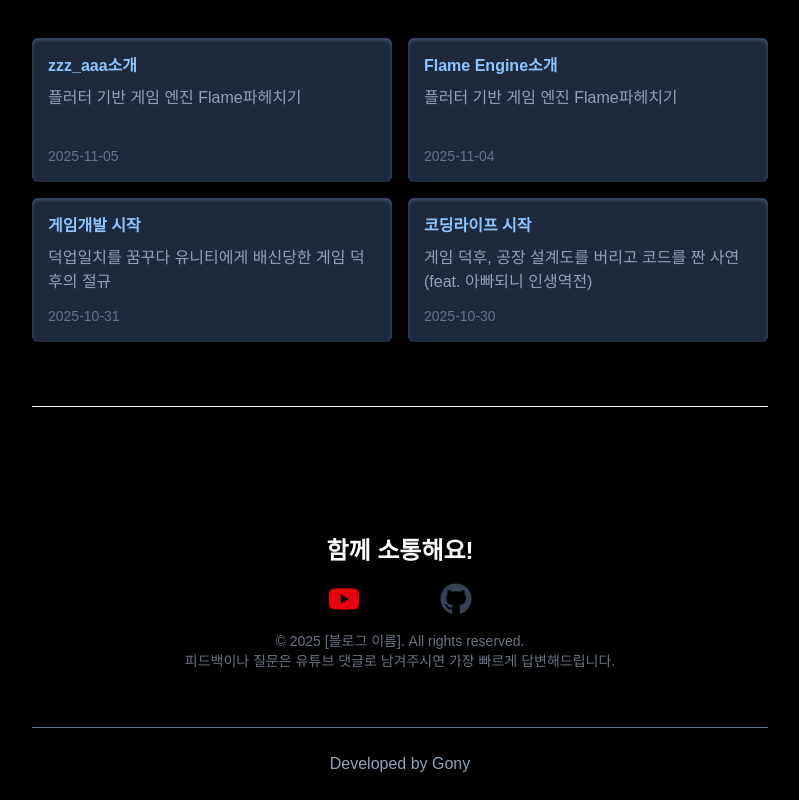
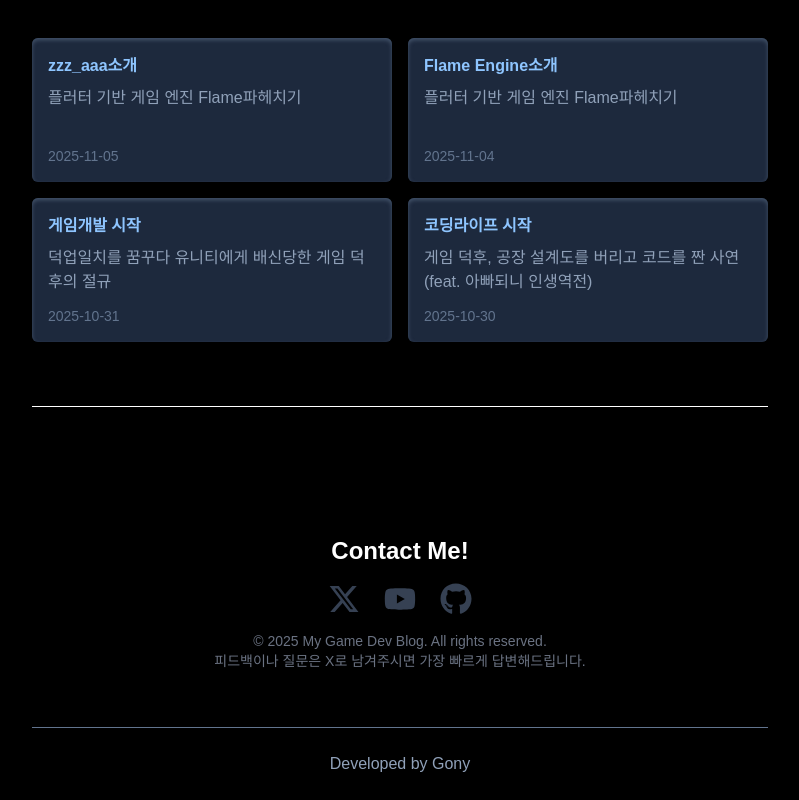
Before and after one commit to mygamedev-studio/blogapp, a Next.js app: page / in a window 1280 px wide. Shown: the part 1198-1998 px from the top of the page, without its empty margins (240-1039 px from the left). Built offline with nearby package versions, Linux system fonts and the light colour scheme; a web font is replaced by a local one.

Commit message:
SNS Link Added

```diff
--- a/app/page.tsx
+++ b/app/page.tsx
@@ -74,23 +74,23 @@ export default function Home() {
       </section>
       <div className="my-16 border-t pt-8"></div>
       <footer className="text-center py-8">
-        <h2 className="text-2xl font-bold mb-4">함께 소통해요!</h2>
+        <h2 className="text-2xl font-bold mb-4">Contact Me!</h2>
         <div className="flex justify-center gap-6 mb-4">
-          <Link href="" target="_blank" aria-label="YouTube Channel">
-            <FaYoutube className="w-8 h-8 text-red-600 hover:text-red-700 transition" />
+          <Link href="https://x.com/MyGameDevStudio " target="_blank" aria-label="X Profile">
+            <FaXTwitter className="w-8 h-8 text-gray-700 hover:text-white transition" />
           </Link>
-          <Link href="" target="_blank" aria-label="X Profile">
-            <FaXTwitter className="w-8 h-8 text-black dark:text-white hover:text-gray-500 transition" />
+          <Link href="https://www.youtube.com/@MyGame-Dev" target="_blank" aria-label="YouTube Channel">
+            <FaYoutube className="w-8 h-8 text-gray-700 hover:text-red-700 transition" />
           </Link>
-          <Link href="" target="_blank" aria-label="GitHub Repository">
-            <FaGithub className="w-8 h-8 text-gray-700 dark:text-gray-300 hover:text-gray-500 transition" />
+          <Link href="https://github.com/mygamedev-studio" target="_blank" aria-label="GitHub Repository">
+            <FaGithub className="w-8 h-8 text-gray-700 dark:text-gray-300 hover:text-white transition" />
           </Link>
         </div>
         <p className="text-sm text-gray-500 mt-4">
-          © {new Date().getFullYear()} [블로그 이름]. All rights reserved.
+          © {new Date().getFullYear()} My Game Dev Blog. All rights reserved.
         </p>
         <p className="text-sm text-gray-500">
-          피드백이나 질문은 유튜브 댓글로 남겨주시면 가장 빠르게 답변해드립니다.
+          피드백이나 질문은 X로 남겨주시면 가장 빠르게 답변해드립니다.
         </p>
       </footer>
     </main>
```
